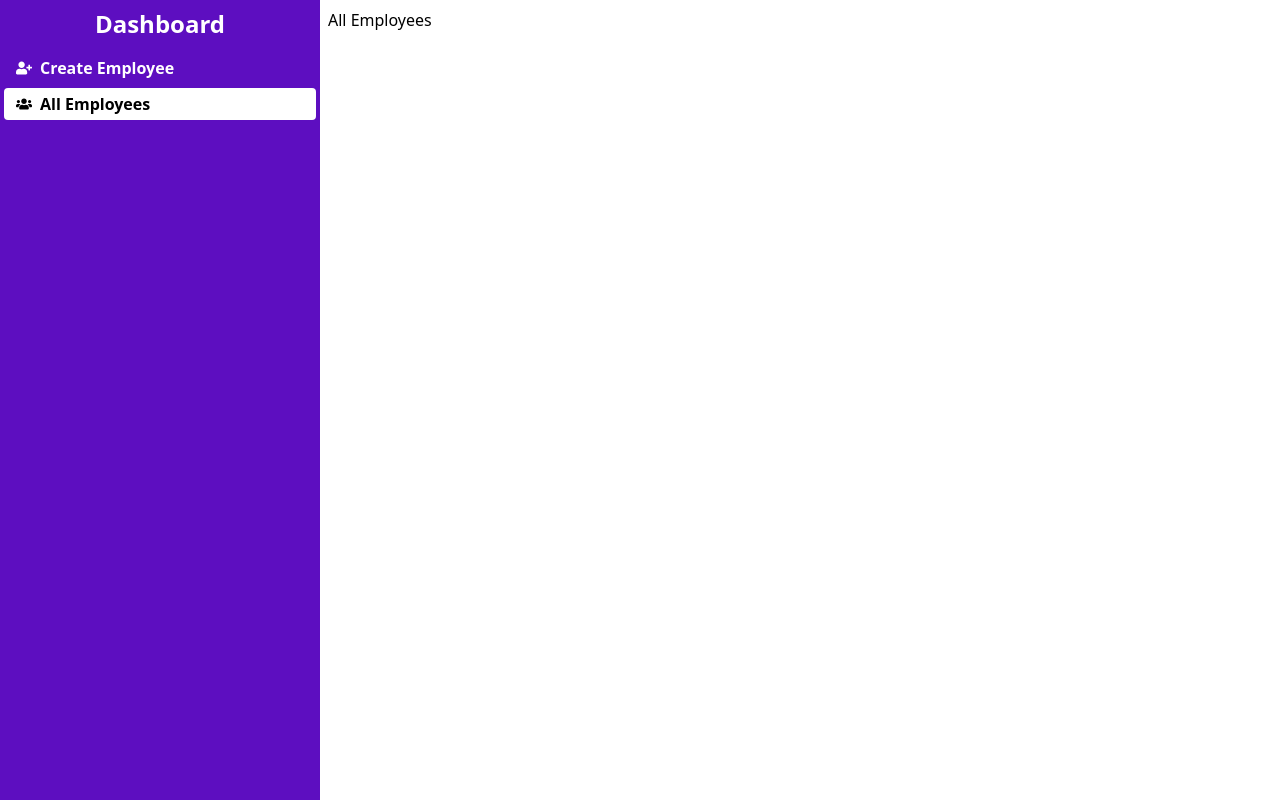
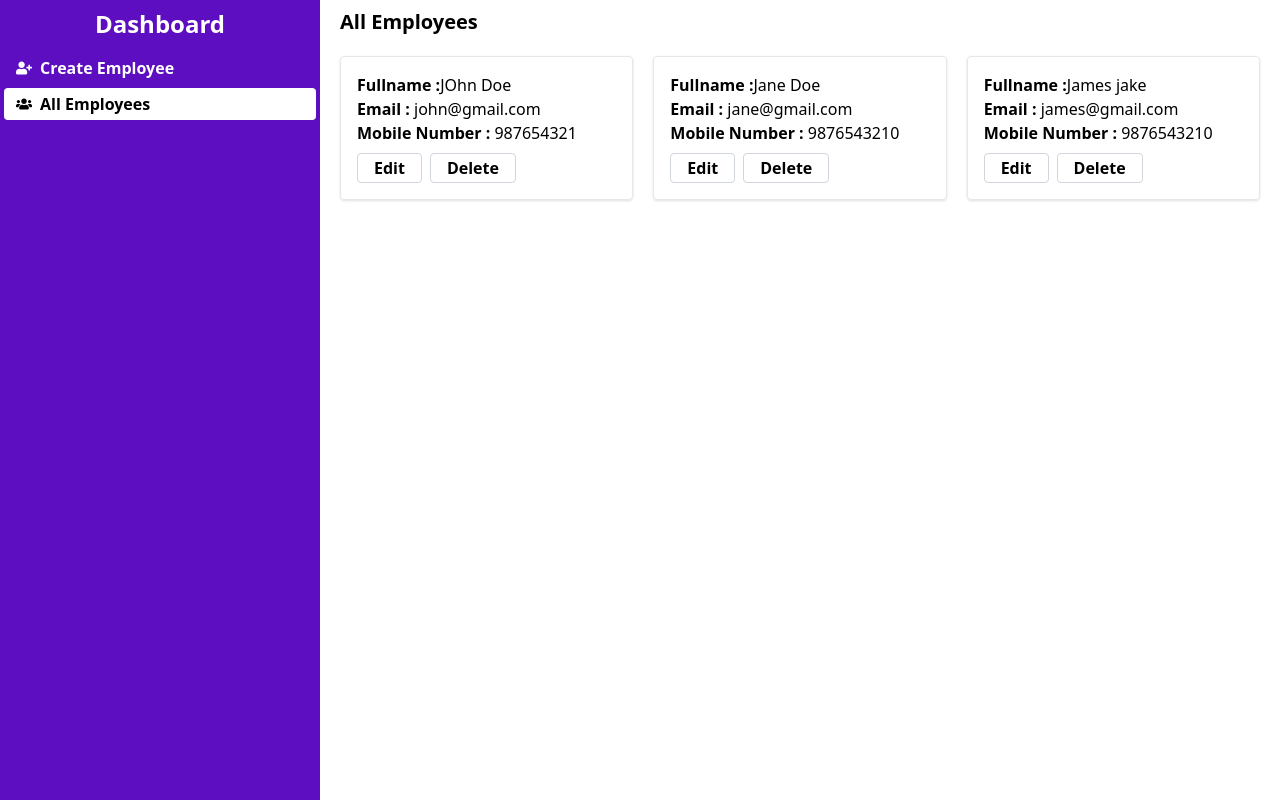
Before and after one commit to Sarvesh-1999/React---JNO-JRERTD-A2, a React (Vite) app: page / in a window 1280 px wide. Both pictures are taken after a click on the element "All Employees". Built offline with nearby package versions, Linux system fonts and the light colour scheme; data requests are answered from the project's data file.

Commit message:
axios post and get

```diff
--- /dev/null
+++ b/backend/db.json
@@ -0,0 +1,49 @@
+{
+  "employees": [
+    {
+      "id": "f3ed",
+      "firstname": "JOhn",
+      "middlename": "",
+      "lastname": "Doe",
+      "maritalstatus": "married",
+      "dob": "2025-09-02",
+      "email": "john@gmail.com",
+      "mobilenumber": "987654321",
+      "street": "qwerty",
+      "city": "Noida",
+      "state": "UP",
+      "country": "India",
+      "zipcode": "987658"
+    },
+    {
+      "id": "c41d",
+      "firstname": "Jane",
+      "middlename": "",
+      "lastname": "Doe",
+      "maritalstatus": "single",
+      "dob": "2025-09-12",
+      "email": "jane@gmail.com",
+      "mobilenumber": "9876543210",
+      "street": "qwerty",
+      "city": "Delhi",
+      "state": "Delhi",
+      "country": "India",
+      "zipcode": "111111"
+    },
+    {
+      "id": "aa1a",
+      "firstname": "James",
+      "middlename": "",
+      "lastname": "jake",
+      "maritalstatus": "married",
+      "dob": "2026-02-03",
+      "email": "james@gmail.com",
+      "mobilenumber": "9876543210",
+      "street": "B4",
+      "city": "Noida",
+      "state": "UP",
+      "country": "India",
+      "zipcode": "980789"
+    }
+  ]
+}
--- a/package.json
+++ b/package.json
@@ -7,12 +7,16 @@
     "dev": "vite",
     "build": "vite build",
     "lint": "eslint .",
-    "preview": "vite preview"
+    "preview": "vite preview",
+    "start": "npx json-server backend/db.json --watch --port=8001"
   },
   "dependencies": {
     "@tailwindcss/vite": "^4.1.18",
+    "axios": "^1.13.4",
+    "json-server": "^1.0.0-beta.5",
     "react": "^19.2.0",
     "react-dom": "^19.2.0",
+    "react-hot-toast": "^2.6.0",
     "react-icons": "^5.5.0",
     "tailwindcss": "^4.1.18"
   },
--- a/src/Task1/AllUsers.jsx
+++ b/src/Task1/AllUsers.jsx
@@ -1,9 +1,64 @@
-import React from "react";
+import axios from "axios";
+import React, { useEffect, useState } from "react";
+import toast from "react-hot-toast";
 
 const AllUsers = () => {
+  const [employees, setEmployees] = useState([]);
+
+  async function getEmployees() {
+    try {
+      let resp = await axios.get("http://localhost:8001/employees");
+      console.log(resp);
+      setEmployees(resp.data);
+    } catch (err) {
+      console.log(err);
+      toast.error("Unable to fetch");
+    }
+  }
+
+  useEffect(() => {
+    getEmployees();
+  }, []);
+
   return (
-    <section className="p-2">
-      <h1>All Employees</h1>
+    <section className="py-2 px-5">
+      <h1 className="font-extrabold text-xl">All Employees</h1>
+      <article className="py-5">
+        {employees.length === 0 ? (
+          <p className="font-semibold">No employees available</p>
+        ) : (
+          <section className="grid grid-cols-1 md:grid-cols-3 gap-5">
+            {employees.map((emp) => {
+              let { firstname, middlename, lastname, email, mobilenumber } =
+                emp;
+              return (
+                <div className="border border-gray-200 rounded shadow p-4">
+                  <div className="mb-2">
+                    <h2>
+                      <strong>Fullname :</strong>
+                      {firstname} {middlename}
+                      {lastname}
+                    </h2>
+                    <p>
+                      <strong>Email :</strong> {email}
+                    </p>
+                    <p>
+                      <strong>Mobile Number :</strong> {mobilenumber}
+                    </p>
+                  </div>
+
+                  <button className="py-0.5 px-4 border cursor-pointer font-semibold border-gray-300 hover:border-amber-300 hover:text-amber-300 rounded">
+                    Edit
+                  </button>
+                  <button className="py-0.5 px-4 border cursor-pointer font-semibold border-gray-300 hover:border-red-500 hover:text-red-500 rounded ms-2">
+                    Delete
+                  </button>
+                </div>
+              );
+            })}
+          </section>
+        )}
+      </article>
     </section>
   );
 };
--- a/src/Task1/CreateUser.jsx
+++ b/src/Task1/CreateUser.jsx
@@ -1,11 +1,72 @@
-import React from "react";
+import React, { useState } from "react";
+import axios from "axios";
+import toast from "react-hot-toast";
 
 const CreateUser = () => {
+  const [formData, setFormData] = useState({
+    firstname: "",
+    middlename: "",
+    lastname: "",
+    maritalstatus: "",
+    dob: "",
+    email: "",
+    mobilenumber: "",
+    street: "",
+    city: "",
+    state: "",
+    country: "",
+    zipcode: "",
+  });
+
+  const handleChange = (e) => {
+    let { name, value } = e.target;
+    setFormData({ ...formData, [name]: value });
+  };
+
+  const handleSubmit = async (e) => {
+    e.preventDefault();
+    console.log(formData);
+
+    //! USING FETCH
+    // let res = await fetch("http://localhost:8001/employees", {
+    //   method: "POST",
+    //   body: JSON.stringify(formData),
+    // });
+
+    //! USING AXIOS
+    try {
+      let res = await axios.post("http://localhost:8001/employees", formData);
+      console.log(res);
+
+      // clearing input fields
+      setFormData({
+        firstname: "",
+        middlename: "",
+        lastname: "",
+        maritalstatus: "",
+        dob: "",
+        email: "",
+        mobilenumber: "",
+        street: "",
+        city: "",
+        state: "",
+        country: "",
+        zipcode: "",
+      });
+
+      toast.success("Created");
+    } catch (err) {
+      console.log(err);
+
+      toast.error("Something went wrong");
+    }
+  };
+
   return (
     <section className="py-2 px-5">
       <h1 className="font-extrabold text-xl">Create Employee</h1>
 
-      <form className="p-2 w-2xl mt-3">
+      <form className="p-2 w-2xl mt-3" onSubmit={handleSubmit}>
         {/* FULLNAME */}
         <div>
           <label className="font-semibold" htmlFor="fullname">
@@ -16,16 +77,25 @@ const CreateUser = () => {
               className="border border-gray-200 p-1 rounded w-full"
               type="text"
               placeholder="First Name"
+              name="firstname"
+              value={formData.firstname}
+              onChange={handleChange}
             />
             <input
               className="border border-gray-200 p-1 rounded w-full"
               type="text"
-              placeholder="Maiden Name"
+              placeholder="Middle Name"
+              name="middlename"
+              value={formData.middlename}
+              onChange={handleChange}
             />
             <input
               className="border border-gray-200 p-1 rounded w-full"
               type="text"
               placeholder="Last Name"
+              name="lastname"
+              value={formData.lastname}
+              onChange={handleChange}
             />
           </div>
         </div>
@@ -41,6 +111,8 @@ const CreateUser = () => {
                 name="maritalstatus"
                 id="maritalstatus"
                 className="border border-gray-200 p-1 w-full rounded"
+                value={formData.maritalstatus}
+                onChange={handleChange}
               >
                 <option value="" selected disabled></option>
                 <option value="married">Married</option>
@@ -57,6 +129,9 @@ const CreateUser = () => {
               <input
                 className="border border-gray-200 p-1 rounded w-full"
                 type="date"
+                name="dob"
+                value={formData.dob}
+                onChange={handleChange}
               />
             </div>
           </div>
@@ -73,6 +148,9 @@ const CreateUser = () => {
                 className="border border-gray-200 p-1 rounded w-full"
                 type="email"
                 placeholder="Email"
+                name="email"
+                value={formData.email}
+                onChange={handleChange}
               />
             </div>
           </div>
@@ -85,6 +163,9 @@ const CreateUser = () => {
               <input
                 className="border border-gray-200 p-1 rounded w-full"
                 type="tel"
+                name="mobilenumber"
+                value={formData.mobilenumber}
+                onChange={handleChange}
               />
             </div>
           </div>
@@ -101,6 +182,9 @@ const CreateUser = () => {
               className="border border-gray-200 p-1 rounded w-full mb-3"
               type="text"
               placeholder="Street Address"
+              name="street"
+              value={formData.street}
+              onChange={handleChange}
             />
 
             <div className="grid grid-cols-2 gap-3">
@@ -108,21 +192,33 @@ const CreateUser = () => {
                 className="border border-gray-200 p-1 rounded"
                 type="text"
                 placeholder="City"
+                name="city"
+                value={formData.city}
+                onChange={handleChange}
               />
               <input
                 className="border border-gray-200 p-1 rounded"
                 type="text"
                 placeholder="State / Province"
+                name="state"
+                value={formData.state}
+                onChange={handleChange}
               />
               <input
                 className="border border-gray-200 p-1 rounded"
                 type="text"
                 placeholder="Country"
+                name="country"
+                value={formData.country}
+                onChange={handleChange}
               />
               <input
                 className="border border-gray-200 p-1 rounded"
                 type="text"
                 placeholder="ZIP Code"
+                name="zipcode"
+                value={formData.zipcode}
+                onChange={handleChange}
               />
             </div>
           </div>
--- a/src/Task1/Dashboard.jsx
+++ b/src/Task1/Dashboard.jsx
@@ -3,12 +3,15 @@ import CreateUser from "./CreateUser";
 import AllUsers from "./AllUsers";
 import { FaUserPlus } from "react-icons/fa";
 import { FaUsers } from "react-icons/fa";
+import { Toaster } from "react-hot-toast";
 
 const Dashboard = () => {
   const [currentTab, setCurrentTab] = useState("createEmp");
 
   return (
     <main className="h-screen w-full flex">
+      <Toaster />
+
       <aside className="h-full w-3/12 bg-violet-800 text-white">
         <h3 className="font-extrabold text-center p-2 text-2xl">Dashboard</h3>
 
```
Also changed, not shown: 1 other file (tests, documents, lock files or other folders).
